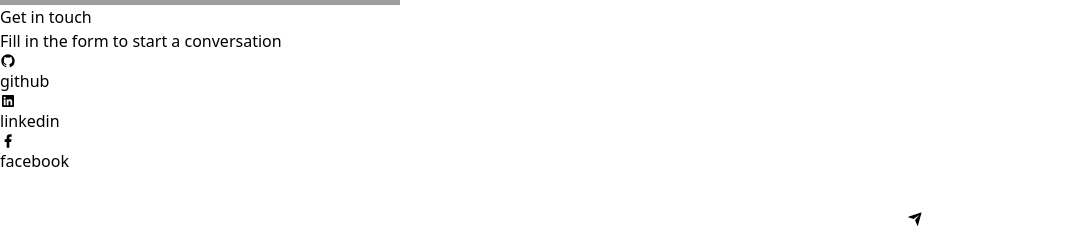
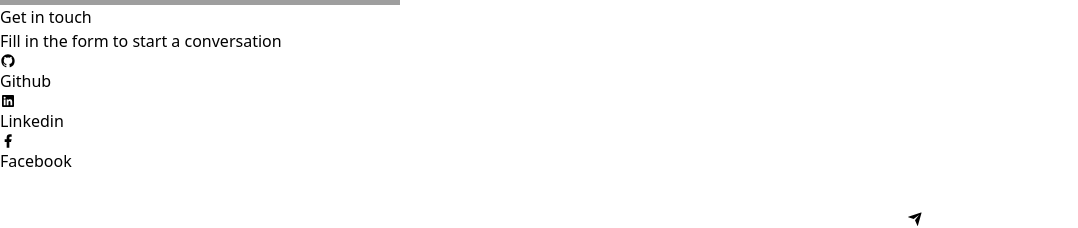
Before and after one commit to Nirob-Barman/MyPortfolio, a React (Vite) app: page / in a window 1280 px wide. Shown: the part 5139-5367 px from the top of the page, without its empty margins (0-1078 px from the left). Built offline with nearby package versions, Linux system fonts and the light colour scheme; grey boxes are pictures that could not be loaded.

Commit message:
Contact Page Updated

```diff
--- a/src/Home/Home/Home.jsx
+++ b/src/Home/Home/Home.jsx
@@ -1,5 +1,5 @@
 import About from "../../Shared/About";
-import Contacts from "../../Shared/Contacts";
+// import Contacts from "../../Shared/Contacts";
 import Introduction from "../../Shared/Introduction";
 import Projects from "../../Shared/Projects";
 import Skills from "../../Shared/Skills";
--- a/src/Shared/contact.jsx
+++ b/src/Shared/contact.jsx
@@ -40,19 +40,19 @@ const Contact = () => {
                         <div className="flex items-center">
                             <RiGithubFill className="w-5 h-5 mr-2 sm:mr-6" />
                             <a href="https://github.com/Nirob-Barman" target="_blank" rel="noreferrer">
-                                github
+                                Github
                             </a>
                         </div>
                         <div className="flex items-center">
                             <RiLinkedinBoxFill className="w-5 h-5 mr-2 sm:mr-6" />
                             <a href="https://www.linkedin.com/in/nirob-barman/" target="_blank" rel="noreferrer">
-                                linkedin
+                                Linkedin
                             </a>
                         </div>
                         <div className="flex items-center">
                             <RiFacebookFill className="w-5 h-5 mr-2 sm:mr-6" />
                             <a href="https://www.facebook.com/nirob.barman.19/" target="_blank" rel="noreferrer">
-                                facebook
+                                Facebook
                             </a>
                         </div>
                     </div>
```
